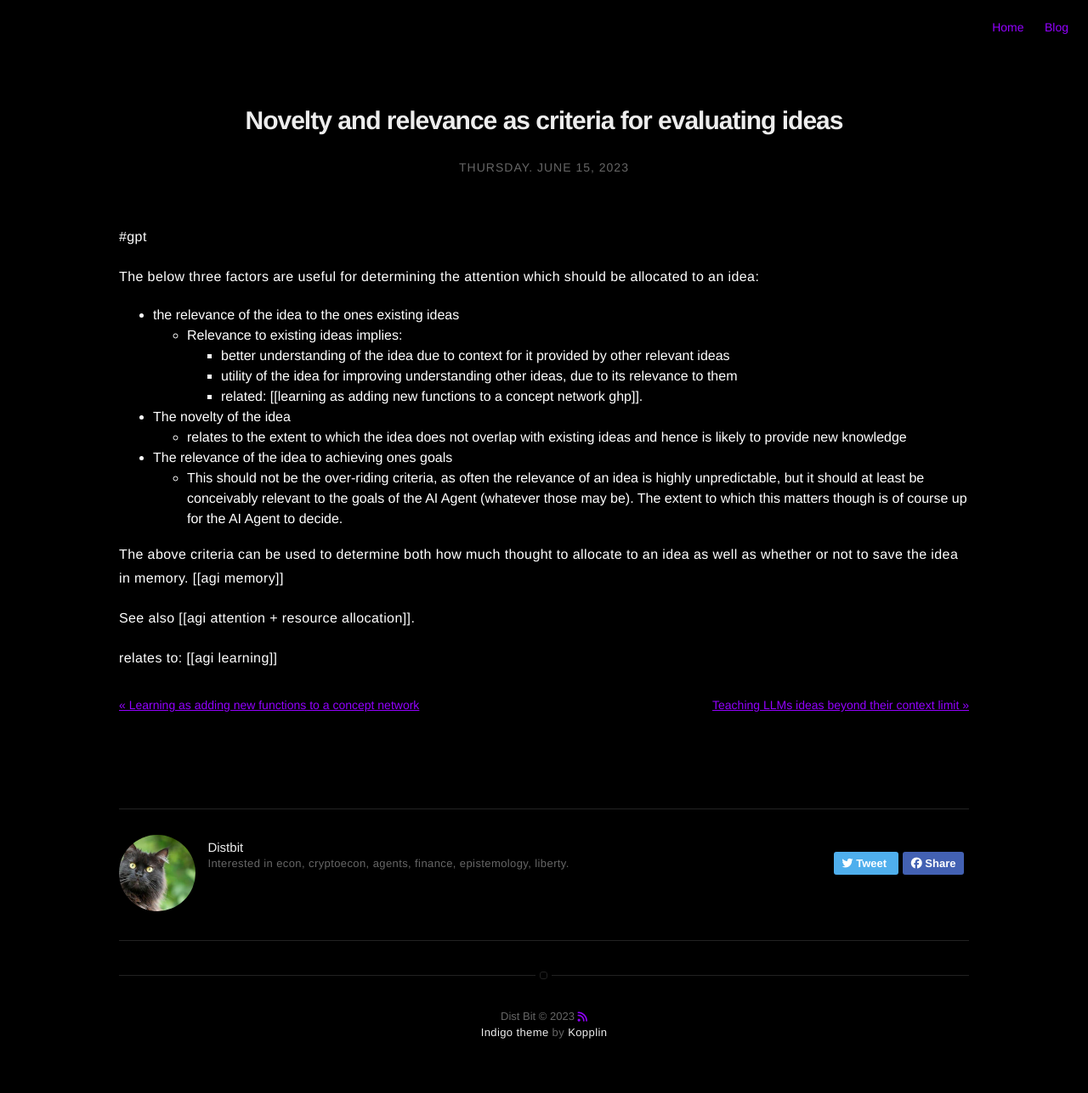
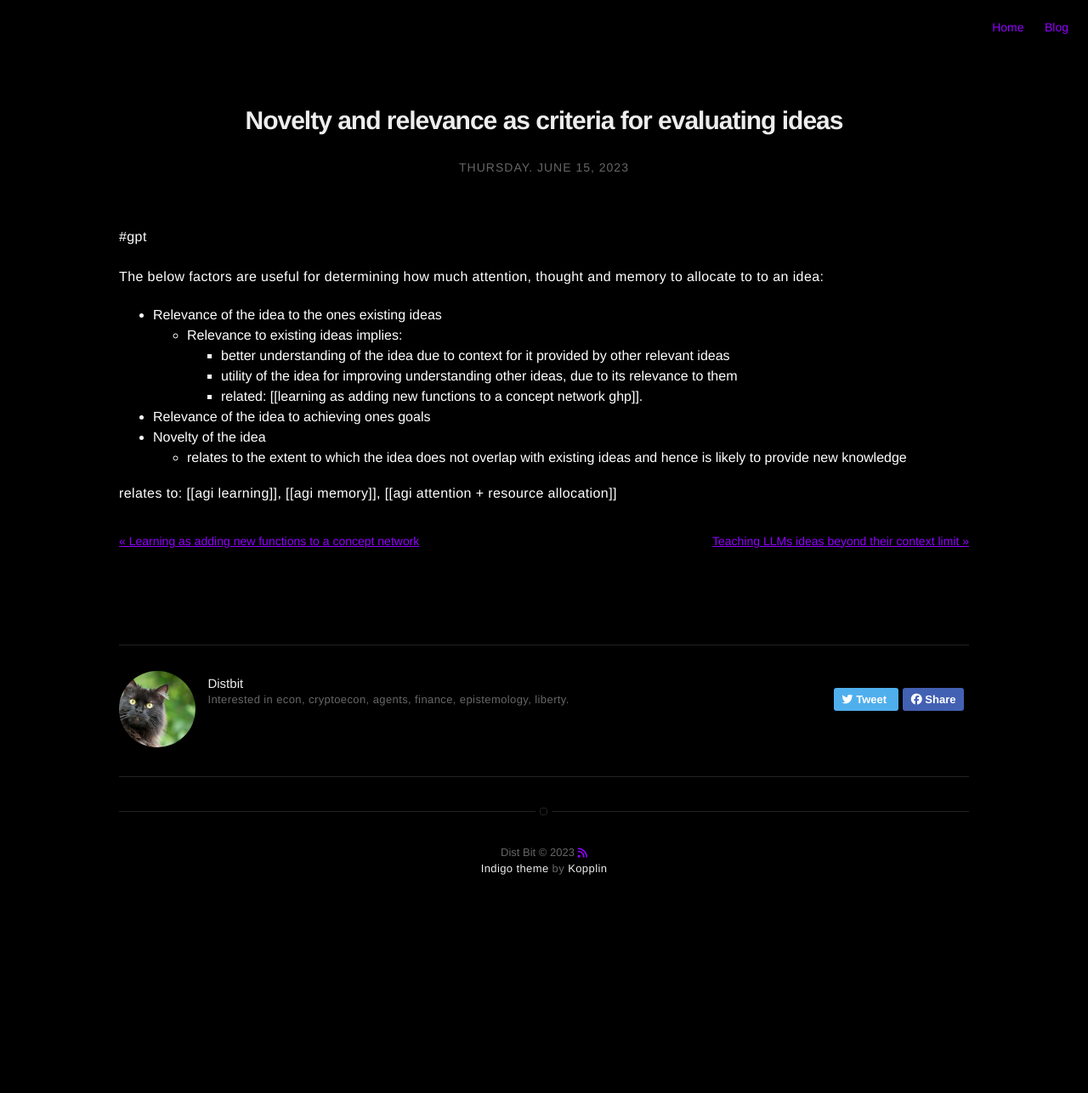
Before and after one commit to distbit0/distbit.xyz, a Jekyll site: the page built from _posts/2023-06-15-novelty-and-relevance-as-criteria-for-evaluating-ideas.md, in a window 1280 px wide. Shown: the whole page at 85% size. Built offline with Jekyll 4.4.1, drawn with Linux system fonts in a browser that asks for light colours; nearby versions of some CDN libraries; comment, search, counter and statistics services are not loaded; after the commit the page ends 1094 px from its top, so only the background shows below that.

Commit message:
2023-06-15-novelty-and-relevance-as-criteria-for-evaluating-ideas.md

```diff
--- a/_posts/2023-06-15-novelty-and-relevance-as-criteria-for-evaluating-ideas.md
+++ b/_posts/2023-06-15-novelty-and-relevance-as-criteria-for-evaluating-ideas.md
@@ -11,19 +11,14 @@ articleUrl: https://distbit.xyz/Novelty-and-relevance-as-criteria-for-evaluating
 
 #gpt
 
-The below three factors are useful for determining the attention which should be allocated to an idea:
-- the relevance of the idea to the ones existing ideas
+The below factors are useful for determining how much attention, thought and memory to allocate to to an idea:
+- Relevance of the idea to the ones existing ideas
 	- Relevance to existing ideas implies:
 		- better understanding of the idea due to context for it provided by other relevant ideas
 		- utility of the idea for improving understanding other ideas, due to its relevance to them
 		- related: [[learning as adding new functions to a concept network ghp]].
-- The novelty of the idea
+- Relevance of the idea to achieving ones goals
+- Novelty of the idea
 	- relates to the extent to which the idea does not overlap with existing ideas and hence is likely to provide new knowledge
-- The relevance of the idea to achieving ones goals
-	- This should not be the over-riding criteria, as often the relevance of an idea is highly unpredictable, but it should at least be conceivably relevant to the goals of the AI Agent (whatever those may be). The extent to which this matters though is of course up for the AI Agent to decide.
 
-The above criteria can be used to determine both how much thought to allocate to an idea as well as whether or not to save the idea in memory. [[agi memory]]
-
-See also [[agi attention + resource allocation]].
-
-relates to: [[agi learning]]
+relates to: [[agi learning]],  [[agi memory]], [[agi attention + resource allocation]]
```
